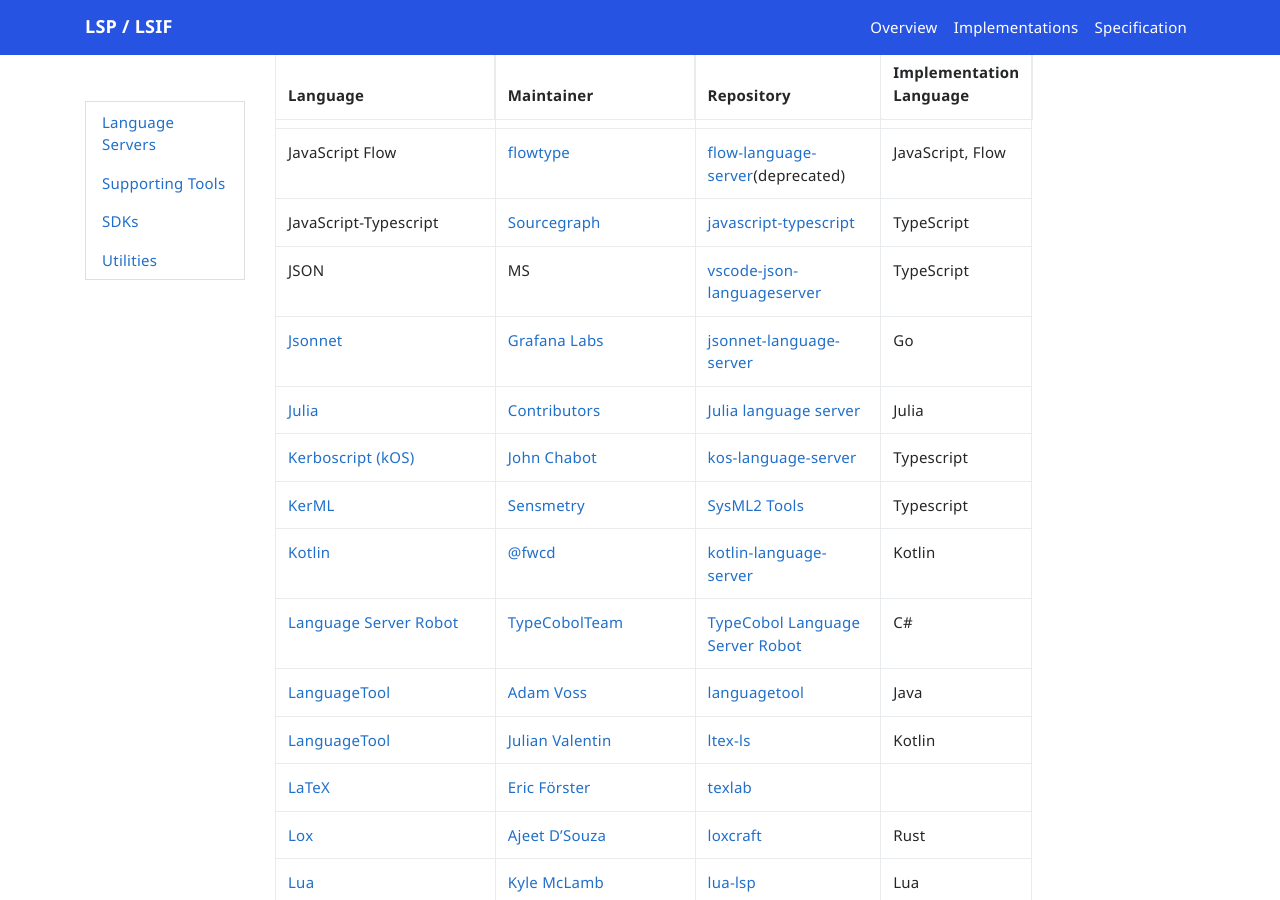
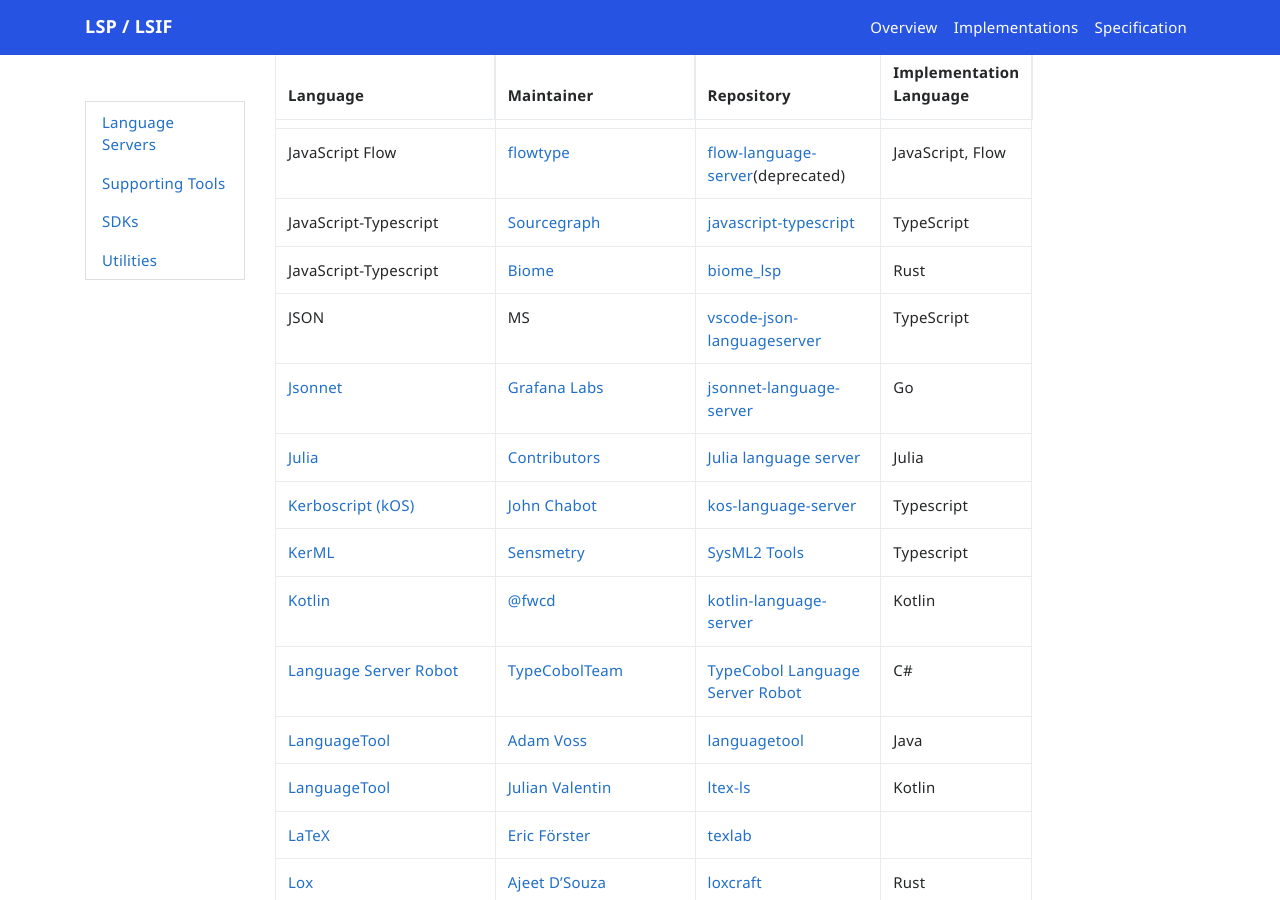
Before and after one commit to microsoft/language-server-protocol, a Jekyll site: the page built from _implementors/servers.md, in a window 1280 px wide and 900 px high, scrolled down 6155 px. Built offline with Jekyll 4.4.1, drawn with Linux system fonts in a browser that asks for light colours; nearby versions of some CDN libraries; comment, search, counter and statistics services are not loaded.

Commit message:
docs: add biome to lsp servers (#1923)

```diff
--- a/_implementors/servers.md
+++ b/_implementors/servers.md
@@ -115,6 +115,7 @@
 | JavaScript Flow| [Facebook, Inc.](https://flow.org/) | [flow](https://github.com/facebook/flow) | OCaml, JavaScript |
 | JavaScript Flow| [flowtype](https://github.com/flowtype/) | [flow-language-server](https://github.com/flowtype/flow-language-server)(deprecated) | JavaScript, Flow |
 | JavaScript-Typescript | [Sourcegraph](https://sourcegraph.com/) | [javascript-typescript](https://github.com/sourcegraph/javascript-typescript-langserver) | TypeScript |
+| JavaScript-Typescript | [Biome](https://github.com/biomejs) | [biome_lsp](https://github.com/biomejs/biome/tree/main/crates/biome_lsp) | Rust |
 | JSON | MS | [vscode-json-languageserver](https://www.npmjs.com/package/vscode-json-languageserver) | TypeScript |
 | [Jsonnet](https://jsonnet.org/) | [Grafana Labs](https://grafana.com/) | [jsonnet-language-server](https://github.com/grafana/jsonnet-language-server) | Go |
 | [Julia](http://julialang.org/) | [Contributors](https://github.com/JuliaEditorSupport/LanguageServer.jl/graphs/contributors) | [Julia language server](https://github.com/JuliaEditorSupport/LanguageServer.jl) | Julia |
```
